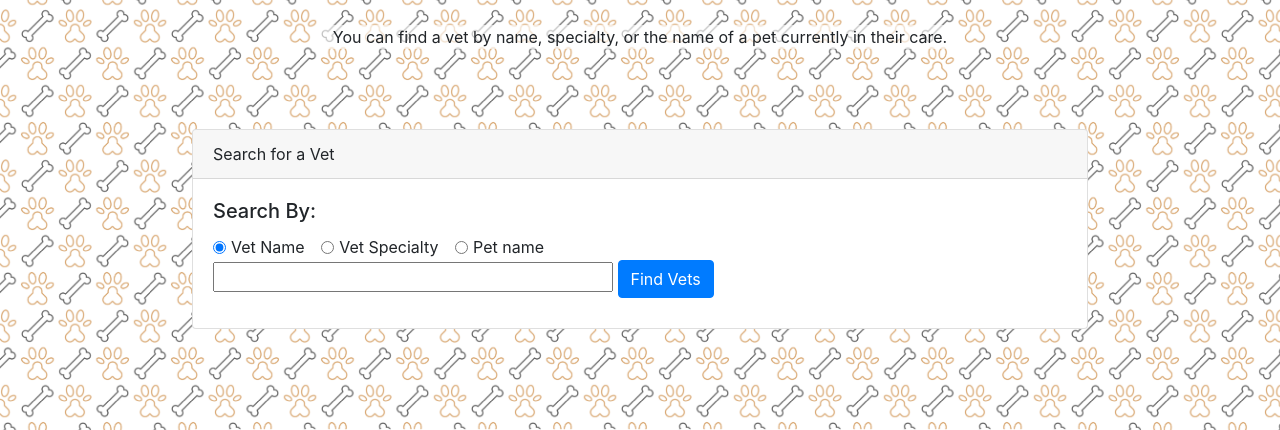
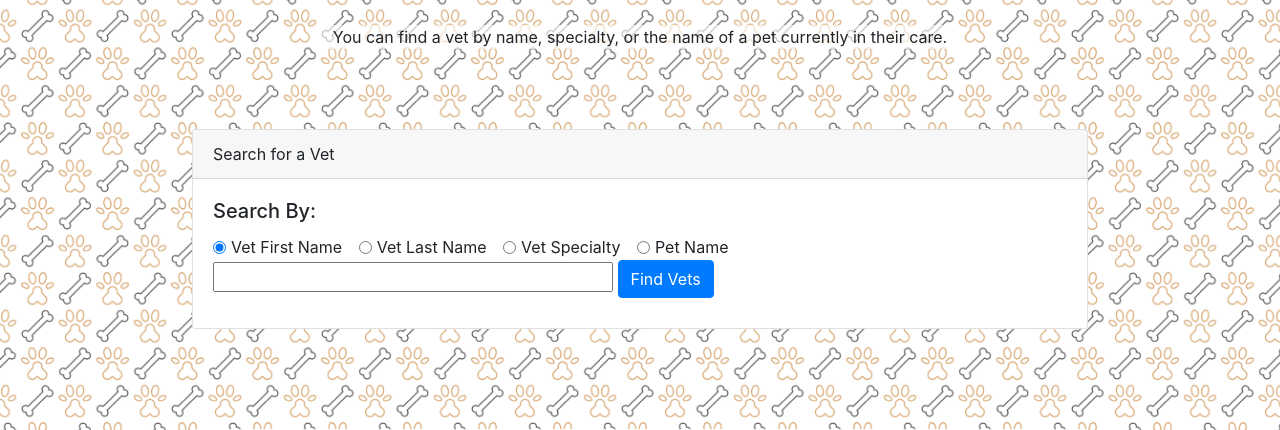
Before and after one commit to morrimeg/CS340_Project, a Flask app: template hello_world_pets_website/templates/vets.html in a window 1280 px wide. Shown: the part 349-779 px from the top of the page. Run offline with Flask 2, Linux system fonts and the light colour scheme; the template is opened without the code that fills it: most values are stand-ins (such as "Sample title", 1, 10 or a date in 2020); some libraries are stand-ins or nearby versions.

Commit message:
Add all working SELECTs

```diff
--- a/hello_world_pets_website/templates/vets.html
+++ b/hello_world_pets_website/templates/vets.html
@@ -90,22 +90,27 @@
     <form action="" method="post">
     	<fieldset>
     		<div class="form-check form-check-inline">
-    			<input class="form-check-input" type="radio" name="searchClasses" id="className" value="className" checked>
-  				<label class="form-check-label" for="className">Vet Name</label>
+    			<input class="form-check-input" type="radio" name="vetSearchType" value="vetFirstName" checked>
+  				<label class="form-check-label" for="vetFirstName">Vet First Name</label>
+  			</div>
+
+            <div class="form-check form-check-inline">
+    			<input class="form-check-input" type="radio" name="vetSearchType" value="vetLastName">
+  				<label class="form-check-label" for="vetLastName">Vet Last Name</label>
   			</div>
 
   			<div class="form-check form-check-inline">
-  				<input class="form-check-input" type="radio" name="searchClasses" id="day" value="day">
-  				<label class="form-check-label" for="day">Vet Specialty</label>
+  				<input class="form-check-input" type="radio" name="vetSearchType" value="vetSpecialty">
+  				<label class="form-check-label" for="vetSpecialty">Vet Specialty</label>
   			</div>
 
   			<div class="form-check form-check-inline">
-  				<input class="form-check-input" type="radio" name="searchClasses" id="time" value="time">
-  				<label class="form-check-label" for="time">Pet name</label>
+  				<input class="form-check-input" type="radio" name="vetSearchType" value="petName">
+  				<label class="form-check-label" for="petName">Pet Name</label>
   			</div>
 
   			<div>
-                <input type="text" style="width: 400px;">
+                <input type="text" style="width: 400px;" name="vetSearchText">
   				<button type="submit" class="btn btn-primary">Find Vets</button>
   			</div>
     	</fieldset>
@@ -113,8 +118,10 @@
   	</div>
 </div>
 
+
 <!-- Add a simple table -->
 
+{% if rows is defined and rows|length %}
 <div class="contianer">
 	<h5 class="card-title">Vets</h5>
 	<table class="table table-striped">
@@ -142,6 +149,15 @@
 	</table>
 
 </div>
+{% else %}
+{% if rows is defined %}
+<div>
+    <p class="text-center">
+    No vet found.
+    </p>
+</div>
+{% endif %}
+{% endif %}
 
   <!-- Jquery -->
   <script src="https://code.jquery.com/jquery-3.2.1.slim.min.js" integrity="sha384-KJ3o2DKtIkvYIK3UENzmM7KCkRr/rE9/Qpg6aAZGJwFDMVNA/GpGFF93hXpG5KkN" crossorigin="anonymous"></script>
--- a/hello_world_pets_website/webapp.py
+++ b/hello_world_pets_website/webapp.py
@@ -31,12 +31,31 @@ def pets():
 def classes():
     return render_template('classes.html')
 
-@webapp.route('/vets.html')
+@webapp.route('/vets.html', methods=['GET','POST'])
 def vets():
     db_connection = connect_to_database()
-    query = "SELECT * from vets;"
-    result = execute_query(db_connection, query)
-    return render_template('vets.html', rows=result)
+    if request.method == 'POST':
+        # They submitted the form
+        if request.form['vetSearchType'] == 'vetFirstName':
+            firstName = request.form['vetSearchText']
+            query = "SELECT * from vets where first_name = '" + firstName + "'"
+            result = execute_query(db_connection, query).fetchall()
+        elif request.form['vetSearchType'] == 'vetLastName':
+            lastName = request.form['vetSearchText']
+            query = "SELECT * from vets where last_name = '" + lastName + "'"
+            result = execute_query(db_connection, query).fetchall()
+        elif request.form['vetSearchType'] == 'vetSpecialty':
+            specialty = request.form['vetSearchText']
+            query = "SELECT * from vets where specialty = '" + specialty + "'"
+            result = execute_query(db_connection, query).fetchall()
+        elif request.form['vetSearchType'] == 'petName':
+            petName = request.form['vetSearchText']
+            query = "SELECT * from vets where vet_id = (SELECT vet_id from pets where pet_name = '" + petName + "')"
+            result = execute_query(db_connection, query).fetchall()
+        return render_template('vets.html', rows=result)
+    else:
+        # They're just visiting the page for the first time
+        return render_template('vets.html')
 
 @webapp.route('/admin.html')
 def admin():
```
